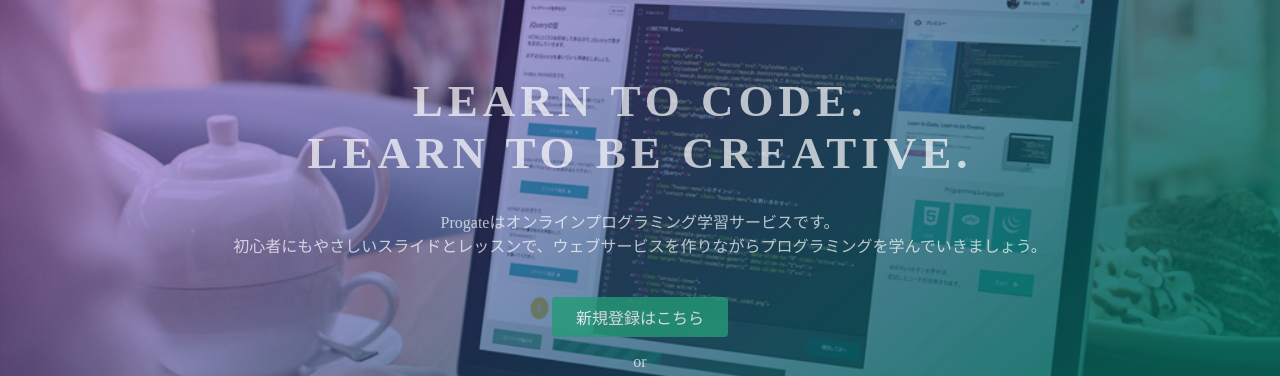
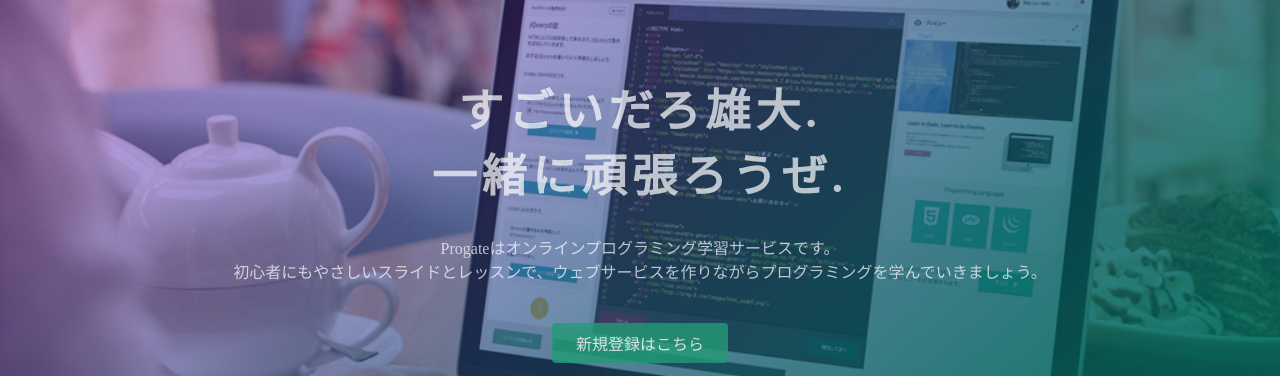
Before and after one commit to firststep2021/firststep2021.github.io, a plain HTML site: page index.html in a window 1280 px wide. Shown: the part 135-511 px from the top of the page. Drawn offline with Linux system fonts and the light colour scheme.

Commit message:
Update index.html

```diff
--- a/index.html
+++ b/index.html
@@ -23,7 +23,7 @@
   </header>
   <div class="top-wrapper">
     <div class="container">
-      <h1>LEARN TO CODE.<br>LEARN TO BE CREATIVE.</h1>
+      <h1>すごいだろ雄大.<br>一緒に頑張ろうぜ.</h1>
       <p>Progateはオンラインプログラミング学習サービスです。<br>初心者にもやさしいスライドとレッスンで、ウェブサービスを作りながらプログラミングを学んでいきましょう。</p>
       <div class="btn-wrapper">
         <a href="#" class="btn signup">新規登録はこちら</a>
```
